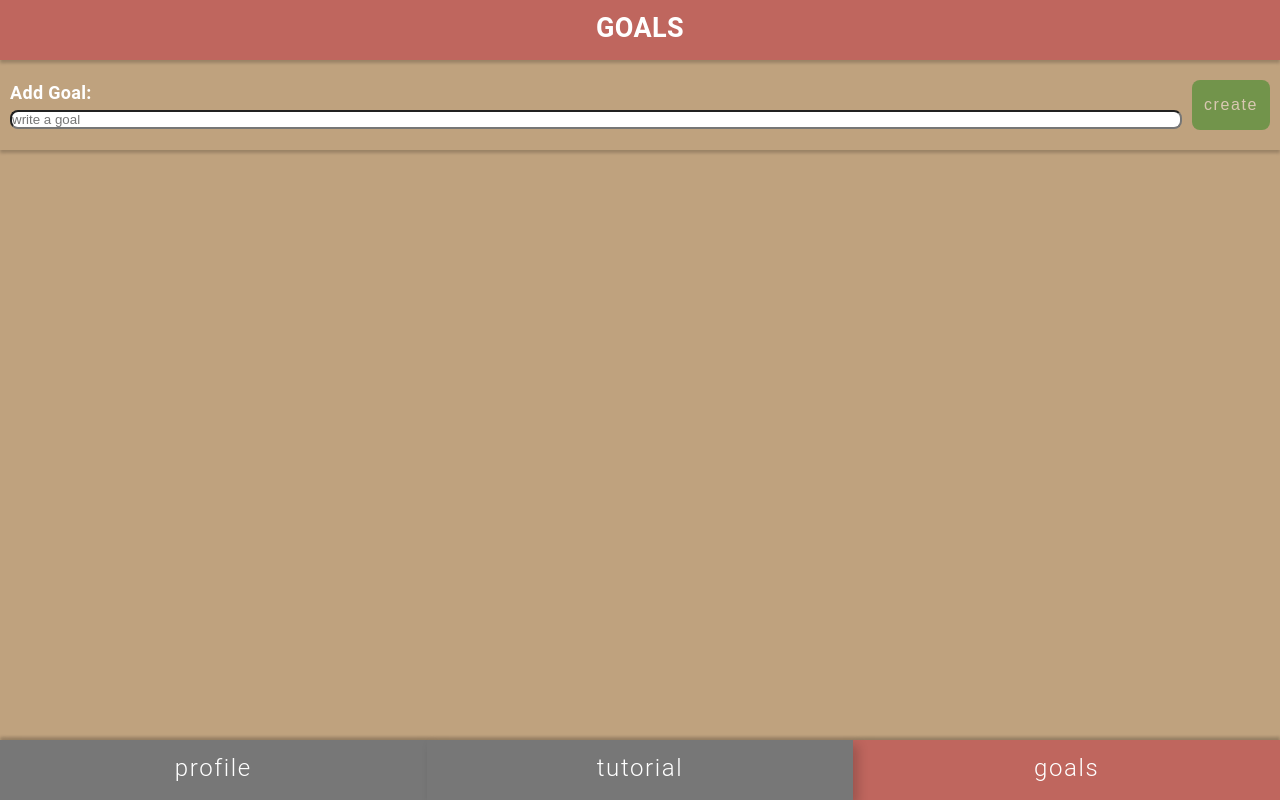
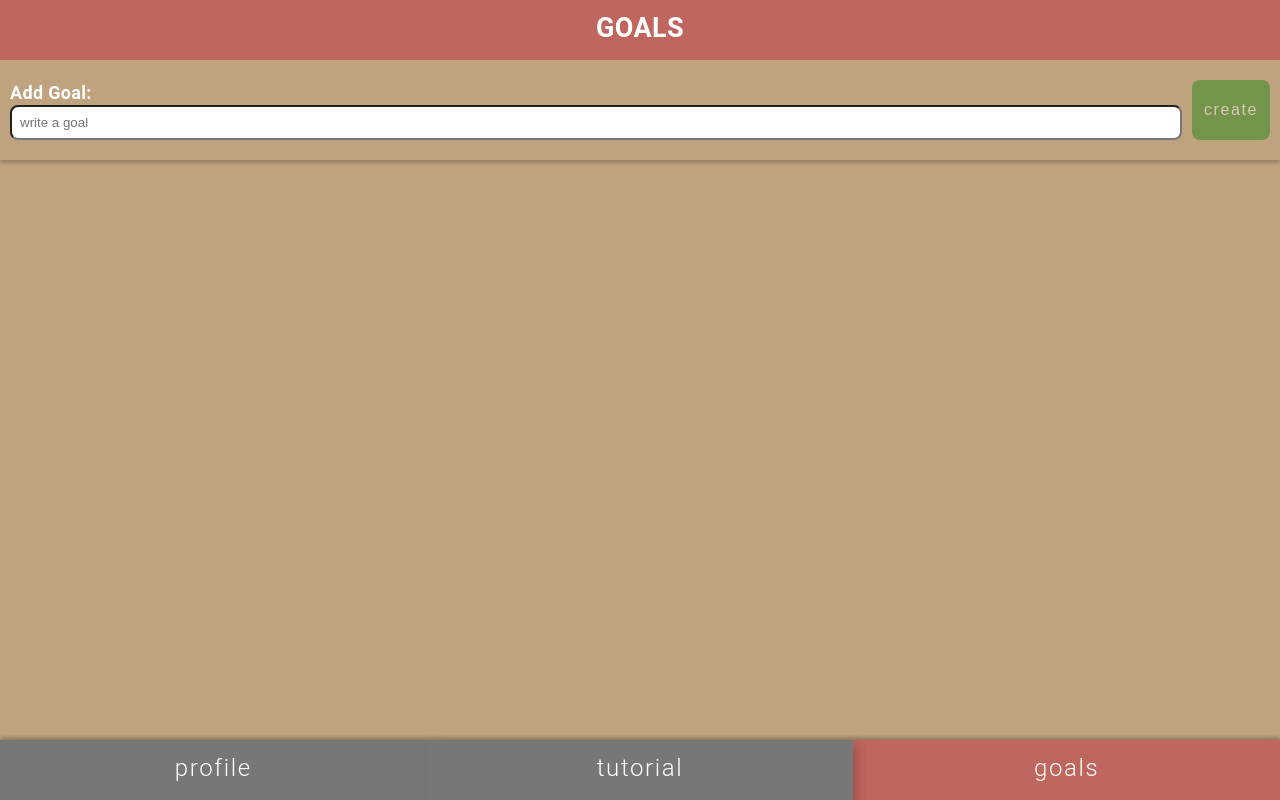
Before and after one commit to deriancastro/capstone-project, a React (Create React App) app: page /goals in a window 1280 px wide. Built offline with nearby package versions, Linux system fonts and the light colour scheme.

Commit message:
Update styling GoalsForm, Header and Goals Page ccomponents

```diff
--- a/src/components/Goal.js
+++ b/src/components/Goal.js
@@ -12,10 +12,10 @@ export default function Goal({ goalText, goalNumber, onCheckGoal, isChecked }) {
   return (
     <Wrapper data-testid="goal">
       <ItemNumber data-testid="itemNumber">{goalNumber}.</ItemNumber>
-      <CheckBox>
+      <Label>
         <Text>{goalText}</Text>
         <input onChange={handleCheckGoal} type="checkbox" checked={isChecked} />
-      </CheckBox>
+      </Label>
     </Wrapper>
   )
 
@@ -37,7 +37,7 @@ const ItemNumber = styled.span`
   width: 3.5ch;
 `
 
-const CheckBox = styled.label`
+const Label = styled.label`
   display: grid;
   width: 100%;
   gap: 10px;
--- a/src/components/GoalsForm.js
+++ b/src/components/GoalsForm.js
@@ -62,6 +62,7 @@ const Label = styled.label`
   input {
     width: 100%;
     border-radius: 8px;
+    padding: 8px;
   }
 `
 
--- a/src/components/Header.js
+++ b/src/components/Header.js
@@ -14,5 +14,4 @@ const Title = styled.h2`
   color: white;
   padding: 10px;
   text-align: center;
-  box-shadow: 0 3px 3px #0003;
 `
--- a/src/pages/GoalsPage.js
+++ b/src/pages/GoalsPage.js
@@ -47,7 +47,7 @@ export default function GoalsPage({
 
 const Wrapper = styled.div`
   display: grid;
-  grid-template-rows: 60px 90px auto;
+  grid-template-rows: 60px 105px auto;
   height: calc(100vh - 60px);
 `
 const ScrollContainer = styled.section`
```
